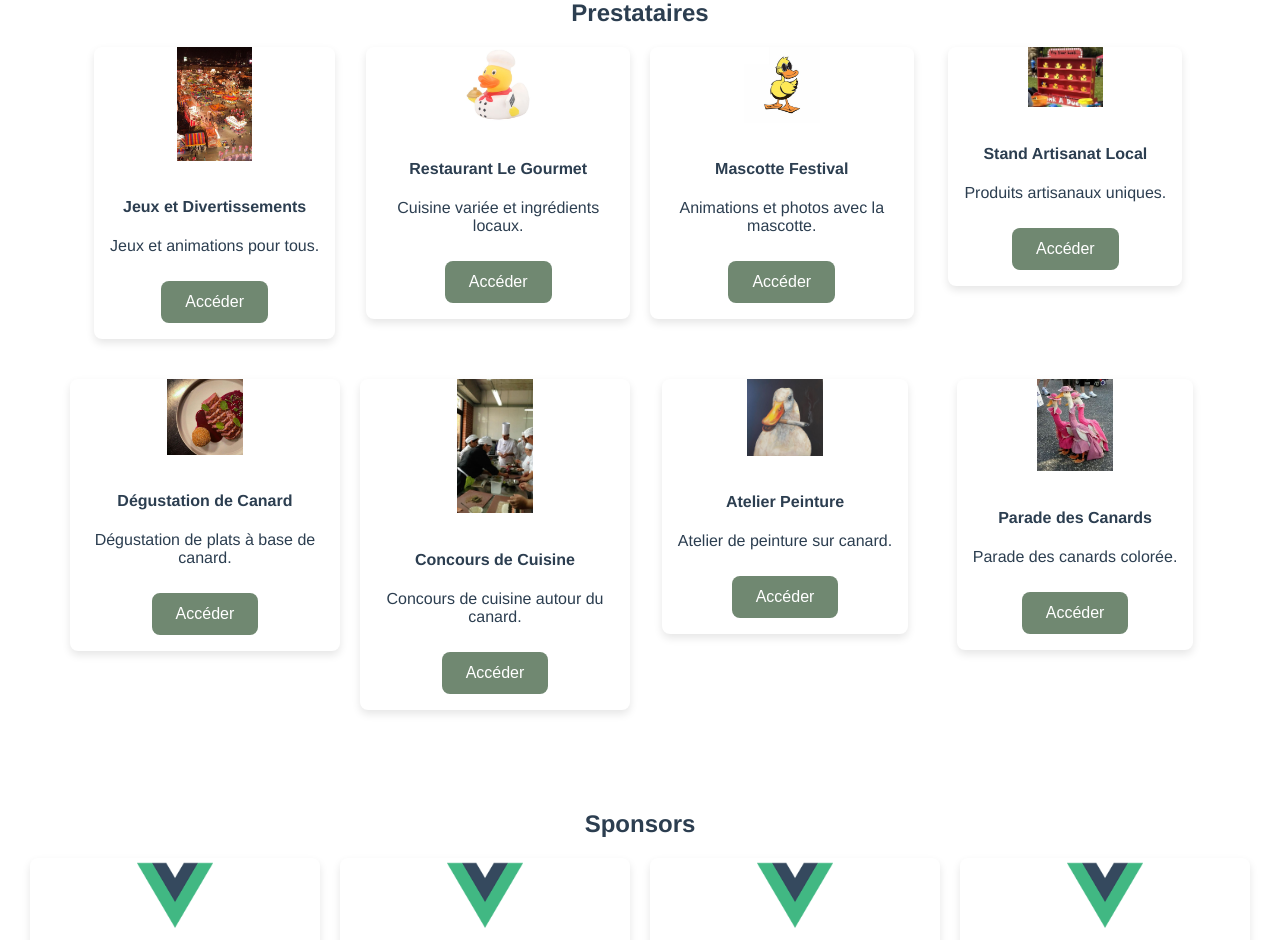
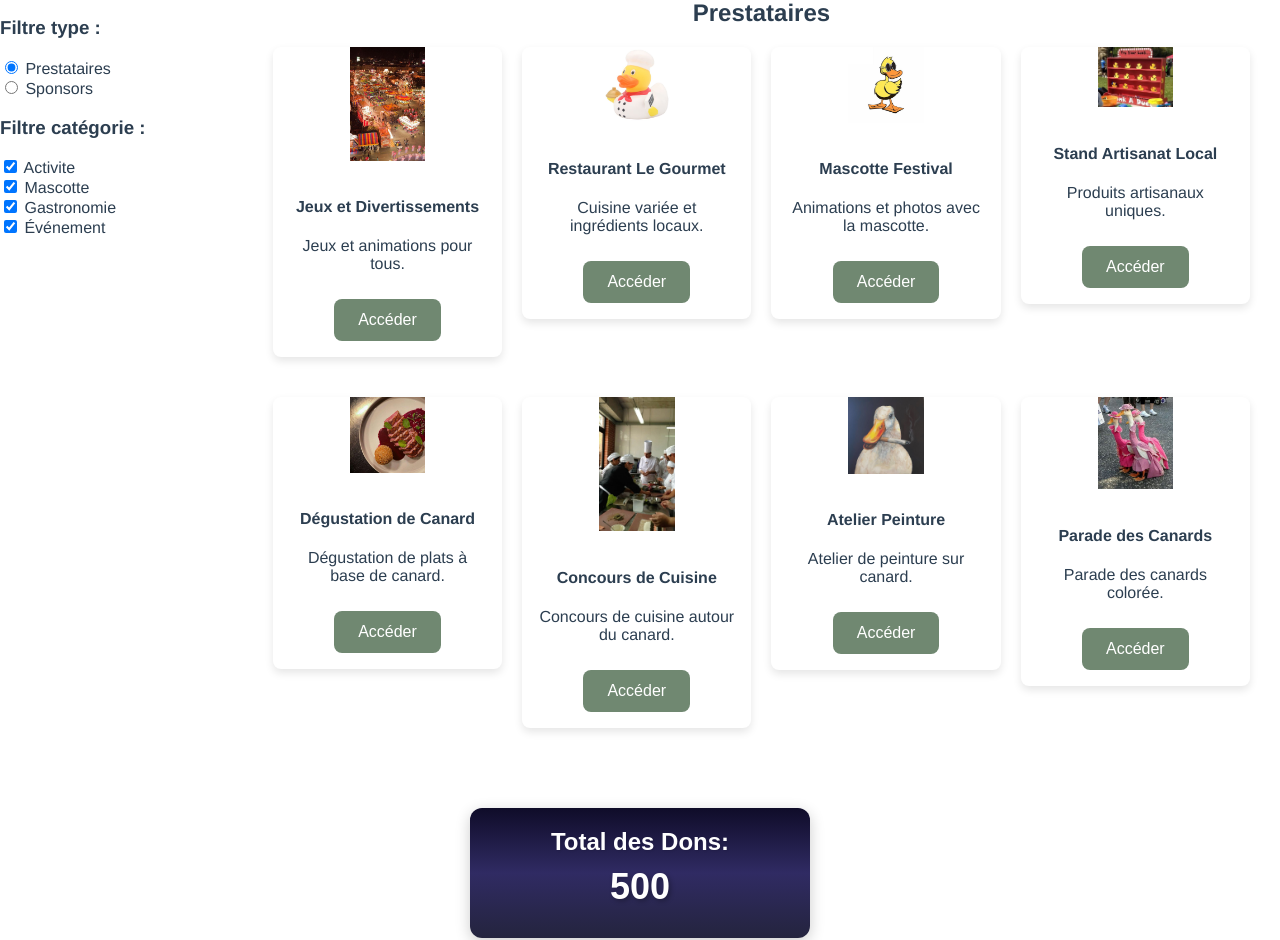
Before and after one commit to MaikenDANGELO/LeFestivalDesCannes, a Vue app in the folder frontend/: page / in a window 1280 px wide. Shown: the part 1136-2076 px from the top of the page. Built offline with nearby package versions, Linux system fonts and the light colour scheme.

Commit message:
filtre multi citeres

```diff
--- a/frontend/src/datasource/data.js
+++ b/frontend/src/datasource/data.js
@@ -4,7 +4,7 @@ let prestataires = [
       nom: "Jeux et Divertissements",
       description: "Espace dédié aux jeux pour enfants et adultes avec diverses animations, telles que des ateliers créatifs, des jeux de société géants, et des parcours d'obstacles pour toute la famille. C'est l'endroit idéal pour se détendre et s'amuser, que vous soyez enfant ou adulte.",
       description_accueil: "Jeux et animations pour tous.",
-      categorie: "Jeux",
+      categorie: "Activité",
       id_emplacement: "1",
       id_evenement: "1",
       page_route: '/prestataire/1',
@@ -24,7 +24,7 @@ let prestataires = [
       nom: "Restaurant Le Gourmet",
       description: "Restaurant proposant une variété de plats traditionnels et internationaux, mettant en avant des ingrédients locaux et de saison. Profitez d'un menu diversifié avec des options pour tous les goûts, y compris des plats végétariens, végétaliens, et sans gluten. Le cadre chaleureux et accueillant rend chaque repas une expérience mémorable.",
       description_accueil: "Cuisine variée et ingrédients locaux.",
-      categorie: "Restaurant",
+      categorie: "Gastronomie",
       id_emplacement: "1",
       id_evenement: "1",
       page_route: '/prestataire/2',
@@ -64,7 +64,7 @@ let prestataires = [
       nom: "Stand Artisanat Local",
       description: "Découvrez et achetez des produits artisanaux locaux fabriqués par nos prestataires. Le stand propose une variété d'articles allant des bijoux faits main aux objets en céramique, en passant par des peintures et des œuvres d'art uniques. Participez à des ateliers de création pour apprendre les techniques artisanales et repartez avec vos propres créations.",
       description_accueil: "Produits artisanaux uniques.",
-      categorie: "Artisanat",
+      categorie: "Activité",
       id_emplacement: "3",
       id_evenement: "1",
       page_route: '/prestataire/4',
@@ -124,7 +124,7 @@ let prestataires = [
       nom: "Atelier Peinture ",
       description: "Découvrez l'art de la peinture sur canard. Participez à cet atelier unique où des artistes locaux vous montreront comment créer des œuvres d'art étonnantes en utilisant des canards comme toile.",
       description_accueil: "Atelier de peinture sur canard.",
-      categorie: "Art",
+      categorie: "Activité",
       id_emplacement: "6",
       id_evenement: "1",
       page_route: '/prestataire/7',
@@ -144,7 +144,7 @@ let prestataires = [
       nom: "Parade des Canards",
       description: "Assistez à une parade spectaculaire mettant en vedette des canards ornés de costumes colorés. Profitez de la musique, des danses, et des chars magnifiquement décorés pour célébrer la culture du canard.",
       description_accueil: "Parade des canards colorée.",
-      categorie: "Spectacle",
+      categorie: "Événement",
       id_emplacement: "7",
       id_evenement: "1",
       page_route: '/prestataire/8',
--- a/frontend/src/views/PagePrincipale.vue
+++ b/frontend/src/views/PagePrincipale.vue
@@ -1,27 +1,47 @@
 <template>
   <div class="hello">
     <BanniereAccueil></BanniereAccueil>
-    <div class="liste-prestataires" id="prestataires">
+    <div class="listes-container">
+      <div class="filtre">
+        <label for="search">Rechercher : </label>
+        <input v-model="filtreSearch" type="search" id="search"><br>
+        <div class="filtre-check" id="filtre-type">
+          <h3>Filtre type :</h3>
+          <input type="radio" id="prestataires" value="prestataires" v-model="filtreType">
+          <label for="prestataires"> Prestataires</label><br>
+          <input type="radio" id="sponsors" value="sponsors" v-model="filtreType">
+          <label for="sponsors"> Sponsors</label>
+        </div>
+        <div class="filtre-check" id="filtre-cat" v-if="filtreType === 'prestataires'">
+          <h3>Filtre catégorie : </h3>
+          <input @click="handleCatFilter('Activité')" type="checkbox" id="activite" checked>
+          <label for="activite"> Activite</label><br>
+          <input @click="handleCatFilter('Mascotte')" type="checkbox" id="mascotte" checked>
+          <label for="mascotte"> Mascotte</label><br>
+          <input @click="handleCatFilter('Gastronomie')" type="checkbox" id="gastronomie" checked>
+          <label for="gastronomie"> Gastronomie</label><br>
+          <input @click="handleCatFilter('Événement')" type="checkbox" id="evenement" checked>
+          <label for="evenement"> Événement</label>
+        </div>
+      </div>
+      <div class="listes">
+        <div class="liste-prestataires" id="prestataires" v-if="filtreType === 'prestataires'">
           <h2>Prestataires</h2>
           <div class="prestataires-row" v-for="row in getPrestaRows()" :key="row[0].id">
             <div v-for="prestataire in row" :key="prestataire.id" class="prestataire-card">
-          <CartePrestatairePerso
-            :nom="prestataire.nom"
-            :descriptionAccueil="prestataire.description_accueil"
-            :image="prestataire.image"
-            :pers-page-route="`/prestataire/${prestataire.id}`"></CartePrestatairePerso>
+              <CartePrestatairePerso :nom="prestataire.nom" :descriptionAccueil="prestataire.description_accueil"
+                :image="prestataire.image" :pers-page-route="`/prestataire/${prestataire.id}`"></CartePrestatairePerso>
             </div>
           </div>
         </div>
-    <div class="liste-prestataires" id="sponsors">
+        <div class="liste-prestataires" id="sponsors" v-if="filtreType === 'sponsors'">
           <h2>Sponsors</h2>
           <div class="prestataires-row" v-for="row in getSponsorsRows()" :key="row[0].id_sponsor">
             <div v-for="sponsor in row" :key="sponsor.id_sponsor" class="prestataire-card">
-          <CartePrestatairePerso
-            :nom="sponsor.nom_sponsor"
-            :description-accueil="sponsor.description_accueil"
-            :image="sponsor.image"
-            :pers-page-route="`/sponsor/${sponsor.id_sponsor}`"></CartePrestatairePerso>
+              <CartePrestatairePerso :nom="sponsor.nom_sponsor" :description-accueil="sponsor.description_accueil"
+                :image="sponsor.image" :pers-page-route="`/sponsor/${sponsor.id_sponsor}`"></CartePrestatairePerso>
+            </div>
+          </div>
         </div>
       </div>
     </div>
@@ -37,12 +57,16 @@ import BanniereAccueil from "@/components/BanniereAccueil.vue";
 import CartePrestatairePerso from "@/components/CartePrestatairePerso.vue";
 import { mapState, mapActions } from "vuex";
 import TotalDons from "@/components/totalDons.vue";
+import { filter } from "core-js/internals/array-iteration";
 
 export default {
   name: "PagePrincipale",
   data() {
     return {
       prestatairesRows: [],
+      filtreSearch: "",
+      filtreCategory: ['Activité', 'Mascotte', 'Gastronomie', 'Événement'],
+      filtreType: "prestataires",
     };
   },
   computed: {
@@ -50,20 +74,21 @@ export default {
     ...mapState('sponsors', ['sponsors']),
   },
   methods: {
+    filter,
     ...mapActions('prestataire', ['getAllPrestataires']), // on récupère la méthode de récupération des prestataires du store
     ...mapActions('sponsors', ['getAllSponsors']),
     getPrestaRows() {
       this.getAllPrestataires(); // charge les prestataires depuis les données
-      let prestataires = this.prestataires;
+      let prestataires = this.getFilteredPrestataires(this.prestataires);
       let rows = [];
       for (let i = 0; i < prestataires.length; i += 4) { // Ajusté pour 4 blocs par ligne
         rows.push(prestataires.slice(i, i + 4));
       }
       return rows;
     },
-    getSponsorsRows(){
+    getSponsorsRows() {
       this.getAllSponsors(); // charge les prestataires depuis les données
-      let sponsors = this.sponsors;
+      let sponsors = this.getFilteredSponsors(this.sponsors);
       let rows = [];
       for (let i = 0; i < sponsors.length; i += 4) { // Ajusté pour 4 blocs par ligne
         rows.push(sponsors.slice(i, i + 4));
@@ -74,6 +99,24 @@ export default {
     handleCommentSent(data) {
       console.log(data);
       return data;
+    },
+    handleCatFilter(cat) {
+      if (this.filtreCategory.includes(cat)) this.filtreCategory.splice(this.filtreCategory.findIndex((f) => f == cat), 1);
+      else this.filtreCategory.push(cat);
+    },
+    getFilteredPrestataires(prestataires) {
+      let catFilteredPrestataires = [];
+      for (const cat of this.filtreCategory) {
+        for (const prest of prestataires) {
+          if (!catFilteredPrestataires.includes(prest) && prest.categorie === cat)
+            catFilteredPrestataires.push(prest)
+        }
+      }
+      console.log(catFilteredPrestataires);
+      return prestataires.filter((p) => p.nom.includes(this.filtreSearch) && catFilteredPrestataires.includes(p));
+    },
+    getFilteredSponsors(sponsors) {
+      return sponsors.filter(s => s.nom_sponsor.includes(this.filtreSearch));
     },
   },
   components: {
@@ -86,6 +129,14 @@ export default {
 
 
 <style scoped>
+.listes-container{
+  display: flex;
+  flex-direction: row;
+}
+.listes{
+  display: flex;
+  flex-direction: column;
+}
 .liste-prestataires {
   display: flex;
   flex-direction: column;
@@ -108,9 +159,9 @@ export default {
   display: flex;
   flex-direction: column;
   align-items: center;
-  width: calc(25% - 20px); /* Ajusté pour quatre blocs par ligne avec espace */
+  width: calc(25% - 20px);
+  /* Ajusté pour quatre blocs par ligne avec espace */
   box-sizing: border-box;
   margin-bottom: 20px;
 }
-
 </style>
```
Lines whose indentation alone changed are shown as unchanged.
